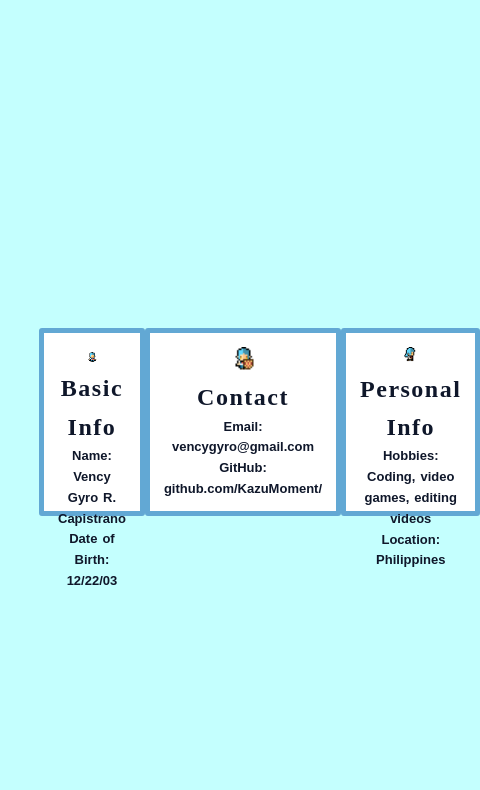
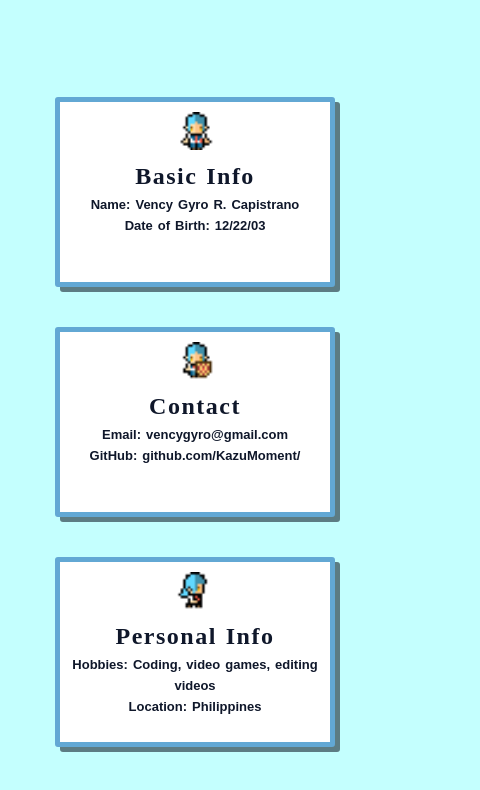
Before and after one commit to KazuMoment/CapistranoVencyGyroCS3103_WSTactivities, a plain HTML site: page Exercise Sets/Exercise Set 2/about.html in a window 390 px wide. Shown: the whole page, 480 px wide, since content can reach past the window. Drawn offline with Linux system fonts and the light colour scheme.

Commit message:
Add files via upload

```diff
--- a/Exercise Sets/Exercise Set 2/styles.css
+++ b/Exercise Sets/Exercise Set 2/styles.css
@@ -41,12 +41,20 @@ body{
 
 .item{
     width: 250px;
-    height: 150px;
+    height: 160px;
+    margin: 15px;
     background-color: rgb(255, 255, 255);
-    padding: 1em;
+    padding: 10px;
     font-weight: 700;
     color: var(--clr-dark);
     text-align: center;
     border: 5px solid var(--clr-accent);
     border-radius: 3px;
+    box-shadow: 5px 5px #5c7c83;
 }
+
+@media (max-width: 800px){
+    .container{
+        flex-direction: column;
+    }
+}
```
